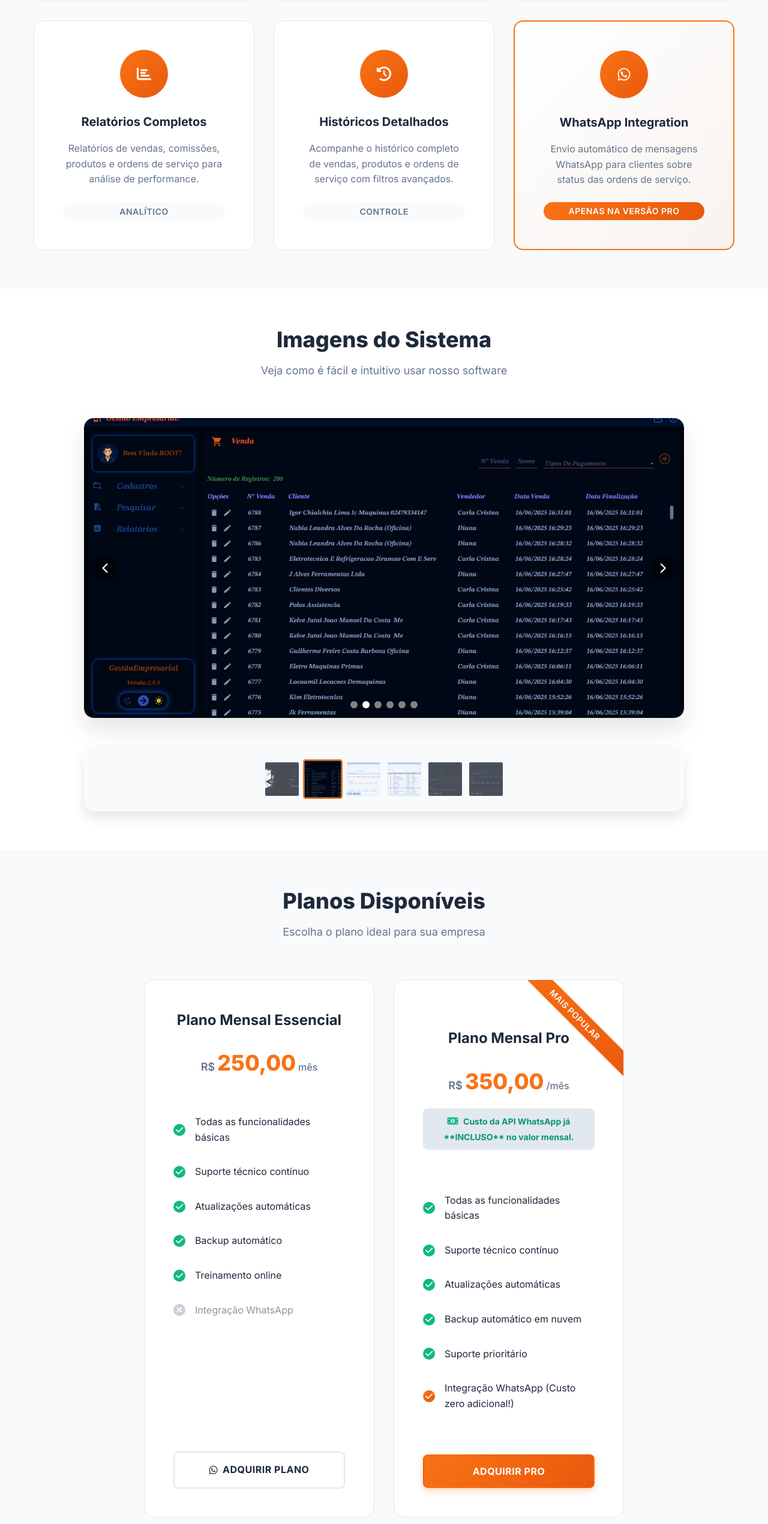
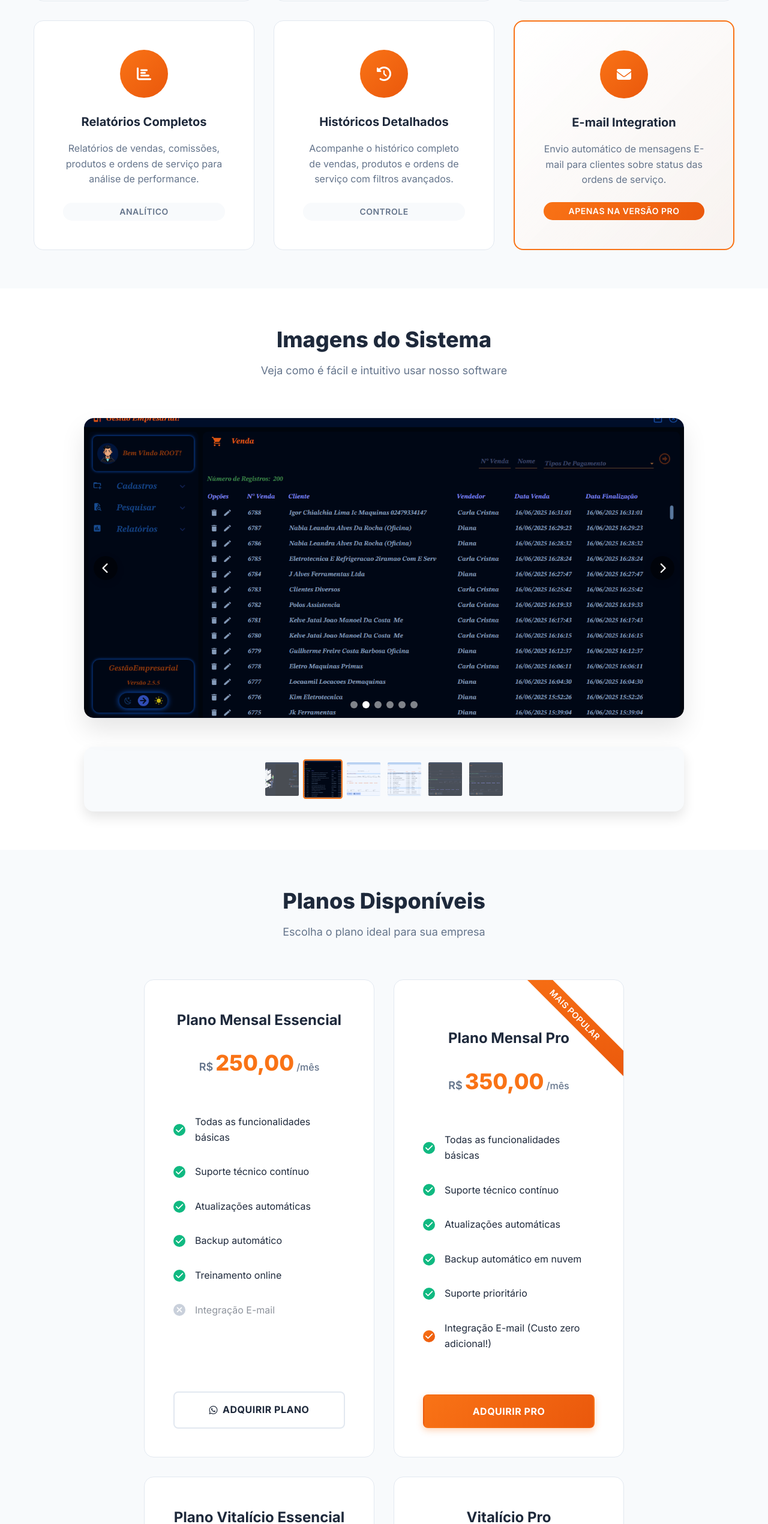
Before and after one commit to GhostRalado/SiteGestaoEmpresarial, a plain HTML site: page index.html in a window 1280 px wide. Shown: the part 3979-6520 px from the top of the page at 60% size. Drawn offline with Linux system fonts and the light colour scheme.

Commit message:
Replace WhatsApp integration with E-mail integration
substituiçao de wahtsapp pelo email

```diff
--- a/index.html
+++ b/index.html
@@ -304,11 +304,11 @@
 
                     <div class="feature-card feature-card--pro">
                         <div class="feature-card__icon">
-                            <i class="fab fa-whatsapp"></i>
+                            <i class="fas fa-envelope"></i>
                         </div>
-                        <h3 class="feature-card__title">WhatsApp Integration</h3>
+                        <h3 class="feature-card__title">E-mail Integration</h3>
                         <p class="feature-card__description">
-                            Envio automático de mensagens WhatsApp para clientes
+                            Envio automático de mensagens E-mail para clientes
                             sobre status das ordens de serviço.
                         </p>
                         <div class="feature-card__tag feature-card__tag--pro">Apenas na Versão Pro</div>
@@ -438,7 +438,7 @@
                             <div class="plan-card__price">
                                 <span class="plan-card__currency">R$</span>
                                 <span class="plan-card__amount">250,00</span>
-                                <span class="plan-card__period">mês</span>
+                                <span class="plan-card__period">/mês</span>
                             </div>
                         </div>
                         <div class="plan-card__features">
@@ -464,7 +464,7 @@
                             </div>
                             <div class="plan-card__feature plan-card__feature--disabled">
                                 <i class="fas fa-times"></i>
-                                <span>Integração WhatsApp</span>
+                                <span>Integração E-mail</span>
                             </div>
                         </div>
 
@@ -486,10 +486,10 @@
                                 <span class="plan-card__period">/mês</span>
                             </div>
 
-                            <p class="plan-card__whatsapp-included-notice">
+                            <!--<p class="plan-card__whatsapp-included-notice">
                                 <i class="fas fa-money-bill-alt"></i>
                                 <small>Custo da API WhatsApp já **INCLUSO** no valor mensal.</small>
-                            </p>
+                            </p>-->
                         </div>
 
                         <div class="plan-card__features">
@@ -515,7 +515,7 @@
                             </div>
                             <div class="plan-card__feature plan-card__feature--pro">
                                 <i class="fas fa-check"></i>
-                                <span>Integração WhatsApp <span class="included-tag">(Custo zero adicional!)</span></span>
+                                <span>Integração E-mail <span class="included-tag">(Custo zero adicional!)</span></span>
                             </div>
                         </div>
 
@@ -557,7 +557,7 @@
                             </div>
                             <div class="plan-card__feature plan-card__feature--disabled">
                                 <i class="fas fa-times"></i>
-                                <span>Integração WhatsApp</span>
+                                <span>Integração E-mail</span>
                             </div>
                         </div>
 
@@ -575,15 +575,15 @@
                             <div class="plan-card__price">
                                 <span class="plan-card__currency">R$</span>
                                 <span class="plan-card__amount">5.000,0</span>
-                                <span class="plan-card__period">/pagamento único</span>
+                                <span class="plan-card__period">pagamento único</span>
                             </div>
                         </div>
 
-                        <p class="plan-card__whatsapp-notice">
+                        <!--<p class="plan-card__whatsapp-notice">
                             <small>
                                 + R$ 110,00/mês para o serviço de Envio de Mensagens (Opcional)
                             </small>
-                        </p>
+                        </p>-->
 
                         <div class="plan-card__features">
                             <div class="plan-card__feature">
@@ -610,7 +610,7 @@
                                 <i class="fas fa-check"></i>
                                 <span>Suporte prioritário</span>
                             </div>
-                            <div class="plan-card__feature plan-card__feature--pro">
+                            <!--<div class="plan-card__feature plan-card__feature--pro">
                                 <i class="fas fa-check"></i>
                                 <span>
                                     Integração WhatsApp
@@ -618,7 +618,7 @@
                                         (Requer pagamento adicional de R$ 110/mês)
                                     </span>
                                 </span>
-                            </div>
+                            </div>-->
                         </div>
 
 
```
